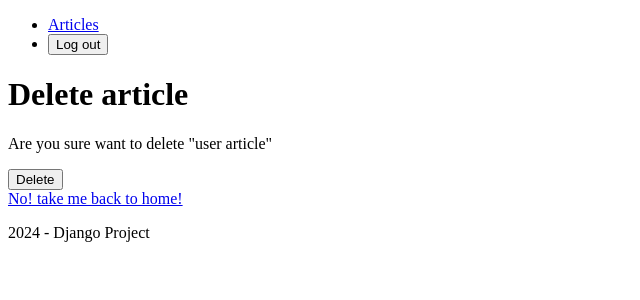
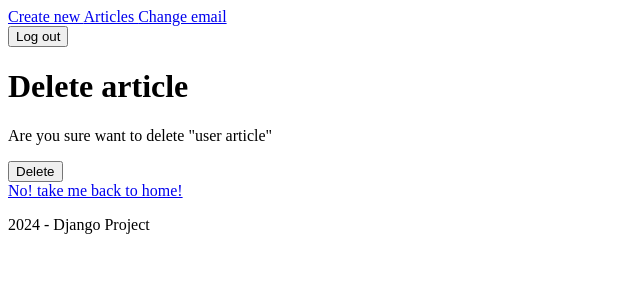
Before and after one commit to DevKasun/explore-django, a Django app: page /articles/11/delete/ in a window 1280 px wide. Shown: the top 300 px of the page, without its empty margins (0-640 px from the left). Run offline with Django 5.2, Linux system fonts and the light colour scheme; a user stored in the database is signed in; data comes from the database, SQL or seed files in the repository; some libraries are stand-ins or nearby versions.

Commit message:
Add django-browser-reload and widget-tweaks, update base template for improved navigation

```diff
--- a/djangoproject/djangoproject/settings.py
+++ b/djangoproject/djangoproject/settings.py
@@ -49,6 +49,8 @@ THIRD_PARTY_APPS = [
     "allauth.account",
     "allauth.socialaccount",
     'allauth.socialaccount.providers.github',
+    'django_browser_reload',
+    'widget_tweaks',
 ]
 
 PROJECT_APPS = [
@@ -66,6 +68,7 @@ MIDDLEWARE = [
     'django.contrib.messages.middleware.MessageMiddleware',
     'django.middleware.clickjacking.XFrameOptionsMiddleware',
     'allauth.account.middleware.AccountMiddleware',
+    'django_browser_reload.middleware.BrowserReloadMiddleware',
 ]
 
 if DEBUG:
--- a/djangoproject/djangoproject/urls.py
+++ b/djangoproject/djangoproject/urls.py
@@ -8,4 +8,5 @@ urlpatterns = [
     path('accounts/', include('allauth.urls')),
     path('', RedirectView.as_view(url="articles/")), # This will Redirect / to the articles page
     path('__debug__/', include('debug_toolbar.urls')),
+    path('__reload__/', include('django_browser_reload.urls')),
 ]
--- a/djangoproject/pyproject.toml
+++ b/djangoproject/pyproject.toml
@@ -11,10 +11,12 @@ django = "^5.0.1"
 django-allauth = {extras = ["socialaccount"], version = "^65.3.0"}
 psycopg = {extras = ["binary"], version = "^3.2.3"}
 dj-database-url = "^2.3.0"
+django-widget-tweaks = "^1.5.0"
 
 
 [tool.poetry.group.dev.dependencies]
 django-debug-toolbar = "^4.4.6"
+django-browser-reload = "^1.17.0"
 
 [build-system]
 requires = ["poetry-core"]
--- a/djangoproject/tailwind.config.js
+++ b/djangoproject/tailwind.config.js
@@ -2,7 +2,11 @@
 module.exports = {
   content: ["./templates/**/*.html"],
   theme: {
-    extend: {},
+    extend: {
+      boxShadow: {
+        underline: "inset 0 -2px 0 0",
+      }
+    },
   },
   plugins: [
     "@tailwindcss/typography",
--- a/djangoproject/templates/app/base.html
+++ b/djangoproject/templates/app/base.html
@@ -10,22 +10,47 @@
 		<script src="https://cdn.jsdelivr.net/npm/easymde/dist/easymde.min.js"></script>
 	</head>
 	<body>
-		<nav class="px-10 py-4 border-b border-gray-300 shadow-md">
-			<ul>
-				<li>
-					<a href={% url "home" %}>Articles</a>
-				</li>
-				<li>
-					{% if user.is_authenticated %}
-						<form method="POST" action={% url "account_logout" %}>
-							{%  csrf_token %}
-							<button type="submit">Log out</button>
-						</form>
-					{% else %}
-						<a href={% url "account_login" %}>Login</a>
-					{% endif %}
-				</li>
-			</ul>
+
+		{% url 'create_article' as create_new_url %}
+		{% url 'home' as your_articles_url %}
+		{% url 'account_email' as change_email_url %}
+
+		<nav class="px-10 py-4 border-b border-gray-300 shadow-md text-clip">
+			<div class="flex justify-end items-center gap-4 max-w-7xl">
+				{% if user.is_authenticated %}
+
+					<a
+						class="button primary text-sm"
+						href="{% spaceless %}{% if  request.path != create_new_url %} {{ create_new_url }} {% else %} # {% endif %}{% endspaceless %}">
+						Create new
+					</a>
+
+					<a
+						class="hover:shadow-underline hover:shadow-gray-400 {% if request.path == your_articles_url %} font-bold {% endif %}"
+						href="{{ your_articles_url }}">
+						Articles
+					</a>
+
+					<a
+						class="hover:shadow-underline hover:shadow-gray-400 {% if request.path == change_email_url %} font-bold {% endif %}"
+						href="{{ change_email_url }}">
+						Change email
+					</a>
+
+					<form method="POST" action="{% url "account_logout" %}">
+						{%  csrf_token %}
+						<button
+							class="hover:shadow-underline hover:shadow-gray-400"
+							type="submit">
+							Log out
+						</button>
+					</form>
+
+				{% else %}
+					<a class="button secondary text-sm" href={% url "account_login" %}>Login</a>
+					<a class="button primary text-sm" href="{% url "account_signup" %}">Sign up</a>
+				{% endif %}
+			</div>
 		</nav>
 
 		{% block content %}
```
Also changed, not shown: 1 other file.
